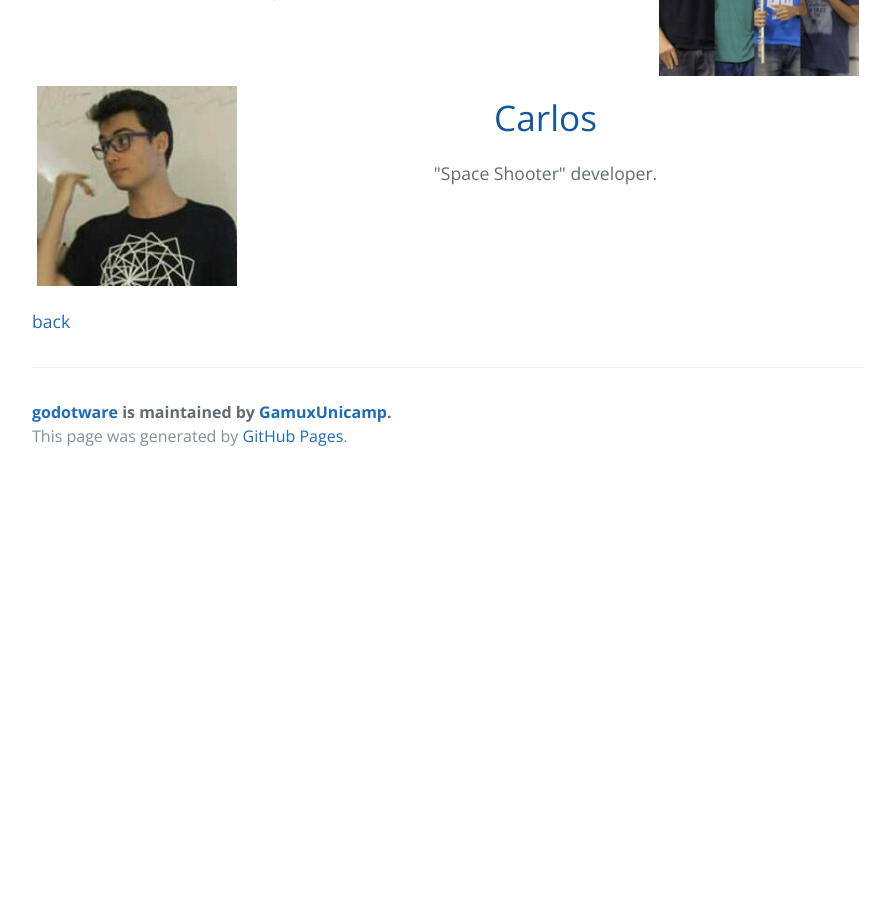
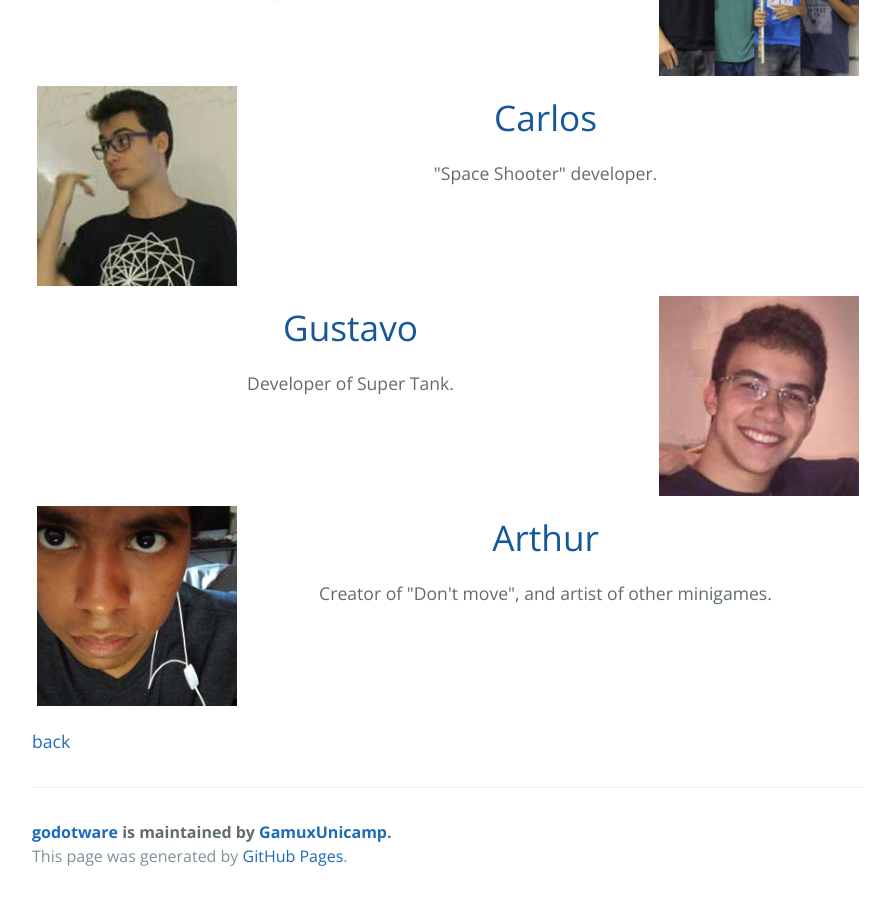
Before and after one commit to GamuxUnicamp/godotware, a Jekyll site: the page built from game-authors.md, in a window 1280 px wide and 900 px high, scrolled down 1527 px. Shown: the whole window, without its empty margins (192-1082 px from the left). Built offline with Jekyll 4.4.1, drawn with Linux system fonts in a browser that asks for light colours; our own code applies the rules of GitHub Pages for plain Markdown files; before the commit the page ends 2007 px from its top, so only the background shows below that.

Commit message:
updated authors

```diff
--- a/game-authors.md
+++ b/game-authors.md
@@ -50,4 +50,19 @@ Developers of "Peace Simulator".
 "Space Shooter" developer.</div>
 </div>
 
+<div class="clearfix">
+<img class="img_right" src="assets/photos/foto6.jpg" alt="Gustavo" width="200" height="200">
+<div style='text-align:center'>
+<h1>Gustavo</h1>
+Developer of Super Tank.
+</div>
+</div>
+
+<div class="clearfix">
+<img class="img_left" src="assets/photos/foto5.jpg" alt="Arthur" width="200" height="200">
+<div style='text-align:center'>
+<h1>Arthur</h1>
+Creator of "Don't move", and artist of other minigames.</div>
+</div>
+
 [back](./)
```
Also changed, not shown: assets/photos/foto5.jpg (added), assets/photos/foto6.jpg (added), 4 other files.
